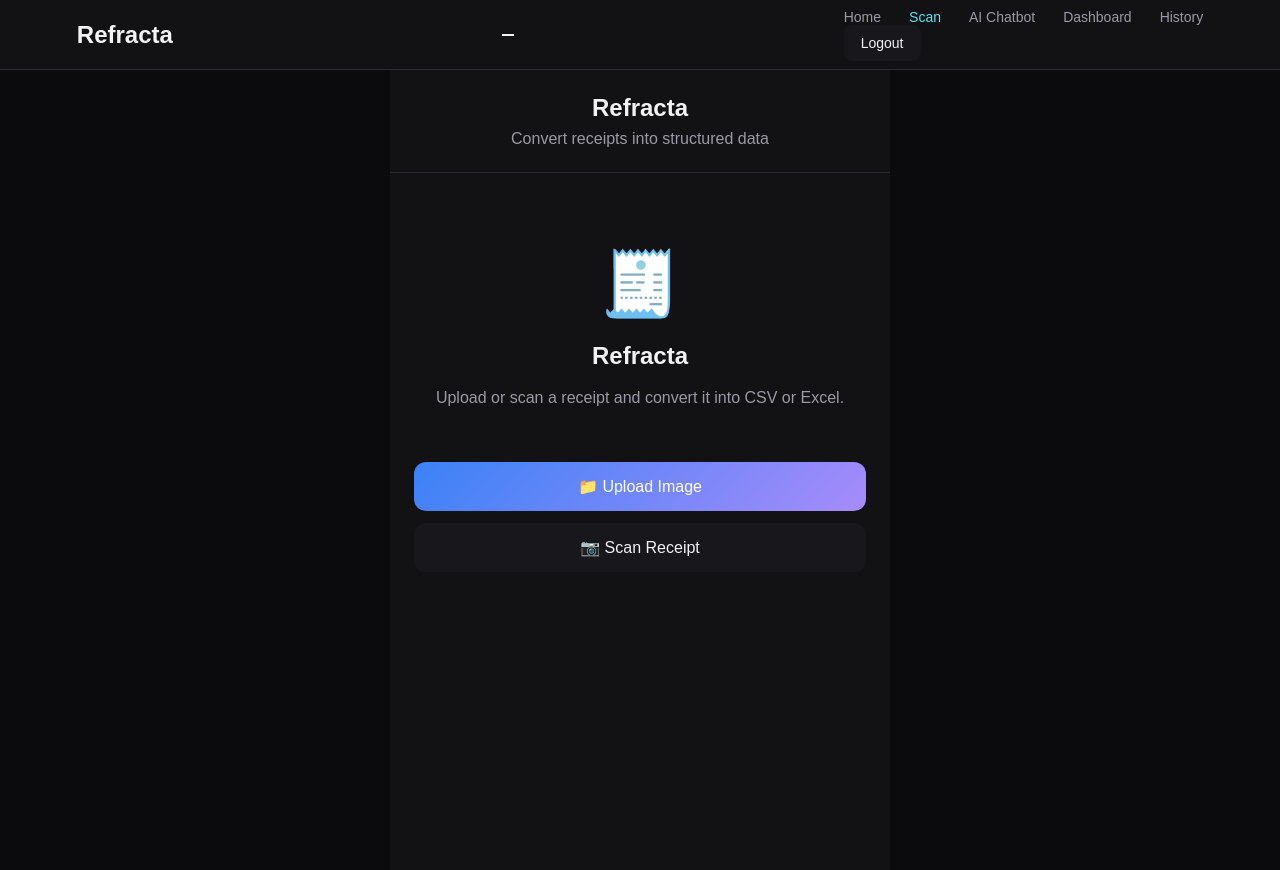
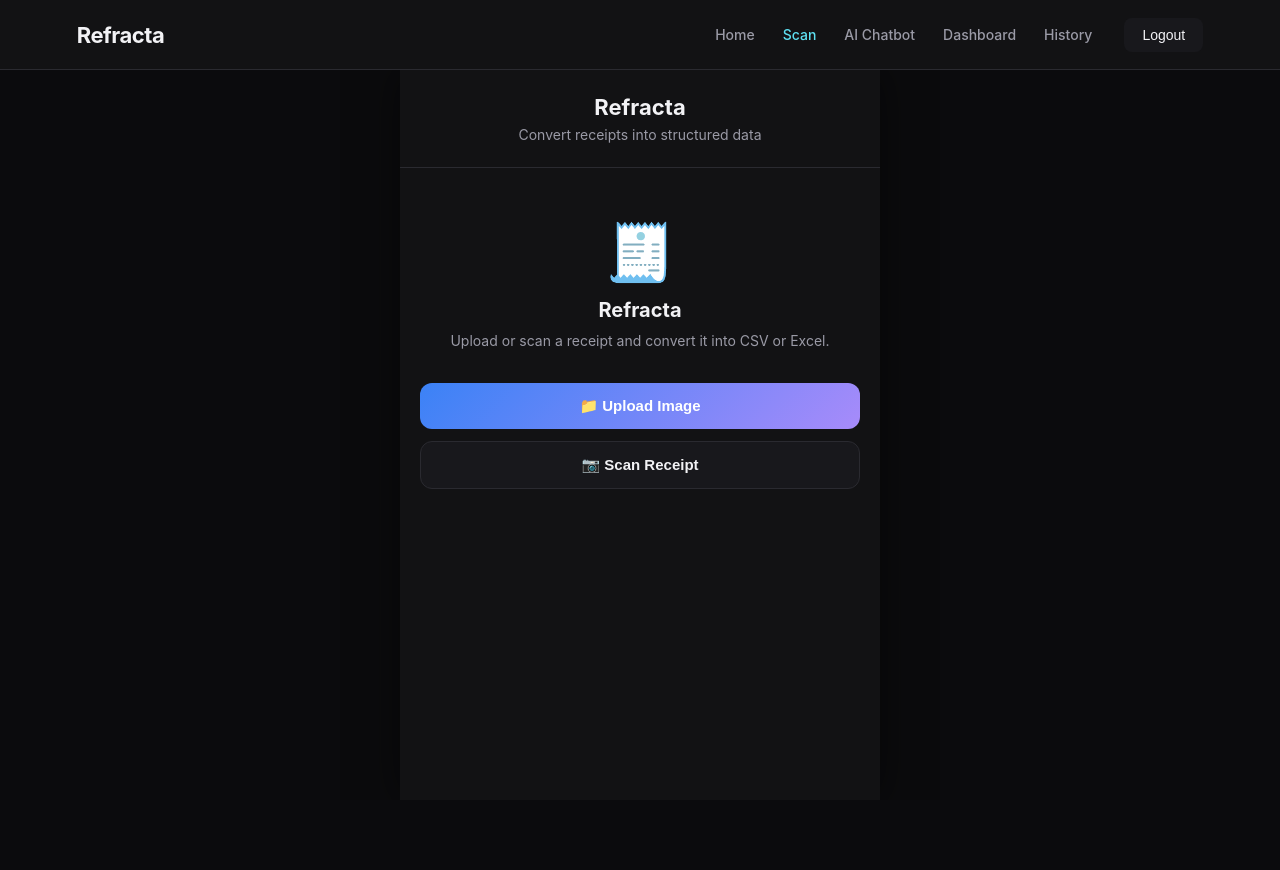
Before and after one commit to GeneJustin/Refracta, a Flask app: page /scan in a window 1280 px wide. After the commit the page ends 489 px from the top, so only its background shows below. Run offline with Flask 3, Linux system fonts and the light colour scheme; the visitor is signed in with stand-in values (Sample User, id 1).

Commit message:
Update style.css

```diff
--- a/static/style.css
+++ b/static/style.css
@@ -4,11 +4,13 @@
 
 body {
     margin: 0;
-    font-family: Arial, sans-serif;
+    font-family: -apple-system, BlinkMacSystemFont, "Segoe UI", Roboto, Helvetica, Arial, sans-serif;
     background: #0b0b0d;
     color: #f2f2f5;
+    -webkit-tap-highlight-color: transparent;
 }
 
+/* NAVBAR (DESKTOP DEFAULT) */
 .navbar {
     height: 70px;
     background: #121214;
@@ -19,14 +21,21 @@ body {
     padding: 0 6%;
     position: sticky;
     top: 0;
-    z-index: 100;
+    z-index: 1000;
 }
 
 .logo {
-    font-size: 24px;
+    font-size: 22px;
     font-weight: 700;
     color: #f2f2f5;
     text-decoration: none;
+    letter-spacing: -0.5px;
+}
+
+.nav-content {
+    display: flex;
+    align-items: center;
+    gap: 32px;
 }
 
 .nav-links {
@@ -38,8 +47,9 @@ body {
 .nav-links a {
     font-size: 14px;
     color: #9a9aa6;
-    transition: 0.2s;
+    transition: color 0.2s ease;
     text-decoration: none;
+    font-weight: 500;
 }
 
 .nav-links a:hover,
@@ -51,84 +61,142 @@ body {
     border: none;
     background: #18181c;
     color: #f2f2f5;
-    padding: 10px 17px;
+    padding: 9px 18px;
     border-radius: 8px;
     cursor: pointer;
     font-size: 14px;
+    font-weight: 500;
+    transition: background 0.2s ease;
 }
 
 .logout-btn:hover {
     background: #2a2a30;
 }
 
+/* HAMBURGER BUTTON (HIDDEN ON DESKTOP) */
+.hamburger {
+    display: none;
+    flex-direction: column;
+    justify-content: space-between;
+    width: 24px;
+    height: 18px;
+    background: transparent;
+    border: none;
+    cursor: pointer;
+    padding: 0;
+    z-index: 1001;
+}
+
+.hamburger span {
+    width: 100%;
+    height: 2px;
+    background-color: #f2f2f5;
+    border-radius: 2px;
+    transition: all 0.3s ease;
+}
+
+/* HAMBURGER ANIMATION WHEN ACTIVE */
+.hamburger.active span:nth-child(1) {
+    transform: translateY(8px) rotate(45deg);
+}
+.hamburger.active span:nth-child(2) {
+    opacity: 0;
+}
+.hamburger.active span:nth-child(3) {
+    transform: translateY(-8px) rotate(-45deg);
+}
+
+/* LAYOUT CONTAINER */
 .app {
     width: 100%;
-    max-width: 500px;
-    min-height: 100vh;
-    margin: auto;
+    max-width: 480px;
+    min-height: calc(100vh - 70px);
+    margin: 0 auto;
     background: #121214;
+    box-shadow: 0 0 40px rgba(0,0,0,0.5);
+    display: flex;
+    flex-direction: column;
 }
 
 header {
-    padding: 24px;
+    padding: 24px 20px;
     text-align: center;
     border-bottom: 1px solid #2a2a30;
 }
 
 header h1 {
     margin: 0;
-    font-size: 24px;
+    font-size: 22px;
     color: #f2f2f5;
 }
 
 header p {
-    margin: 8px 0 0;
+    margin: 6px 0 0;
+    font-size: 14px;
     color: #9a9aa6;
 }
 
 .section {
-    padding: 24px;
+    padding: 20px;
+    flex: 1;
 }
 
 .hidden {
     display: none !important;
 }
 
+/* HERO SECTION */
 .hero {
     text-align: center;
-    margin-top: 50px;
+    margin-top: 30px;
 }
 
 .hero .icon {
-    font-size: 64px;
+    font-size: 56px;
+    margin-bottom: 12px;
 }
 
 .hero h2 {
-    margin-bottom: 8px;
+    margin: 0 0 8px 0;
     color: #f2f2f5;
+    font-size: 20px;
 }
 
 .hero p {
     color: #9a9aa6;
     line-height: 1.5;
+    font-size: 14px;
+    margin: 0;
 }
 
 .actions {
-    margin-top: 40px;
+    margin-top: 32px;
+    display: flex;
+    flex-direction: column;
+    gap: 12px;
 }
 
 button {
     border: none;
     cursor: pointer;
-    font-size: 16px;
+    font-size: 15px;
+    font-weight: 600;
+    transition: opacity 0.2s, transform 0.1s;
+}
+
+button:active {
+    transform: scale(0.98);
 }
 
 .main-button,
 .secondary-button {
     width: 100%;
-    padding: 15px;
+    padding: 14px 18px;
     border-radius: 12px;
-    margin-top: 12px;
+    display: flex;
+    align-items: center;
+    justify-content: center;
+    gap: 8px;
 }
 
 .main-button {
@@ -139,29 +207,35 @@ button {
 .secondary {
     background: #18181c;
     color: #f2f2f5;
+    border: 1px solid #2a2a30;
 }
 
 .secondary-button {
     background: #18181c;
     color: #f2f2f5;
+    border: 1px solid #2a2a30;
 }
 
+/* CAMERA & PREVIEW */
 .top-bar {
     display: flex;
     align-items: center;
-    gap: 15px;
-    margin-bottom: 20px;
+    gap: 12px;
+    margin-bottom: 16px;
 }
 
 .top-bar button {
     background: none;
     color: #5ee0f2;
-    font-size: 25px;
+    font-size: 22px;
+    padding: 4px;
+    line-height: 1;
 }
 
 .top-bar h2 {
     margin: 0;
     color: #f2f2f5;
+    font-size: 18px;
 }
 
 .camera-container {
```
Also changed, not shown: other parts of static/style.css (+67 -73 lines).
